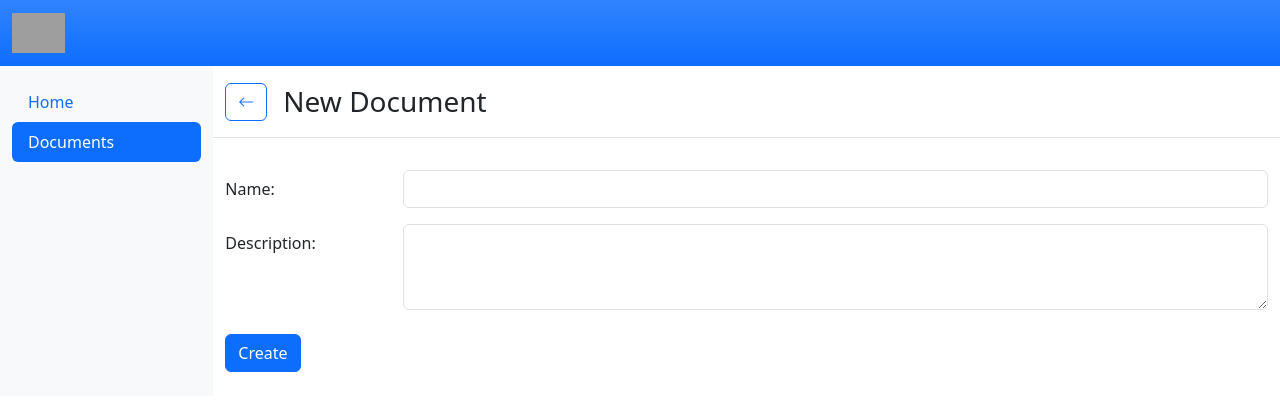
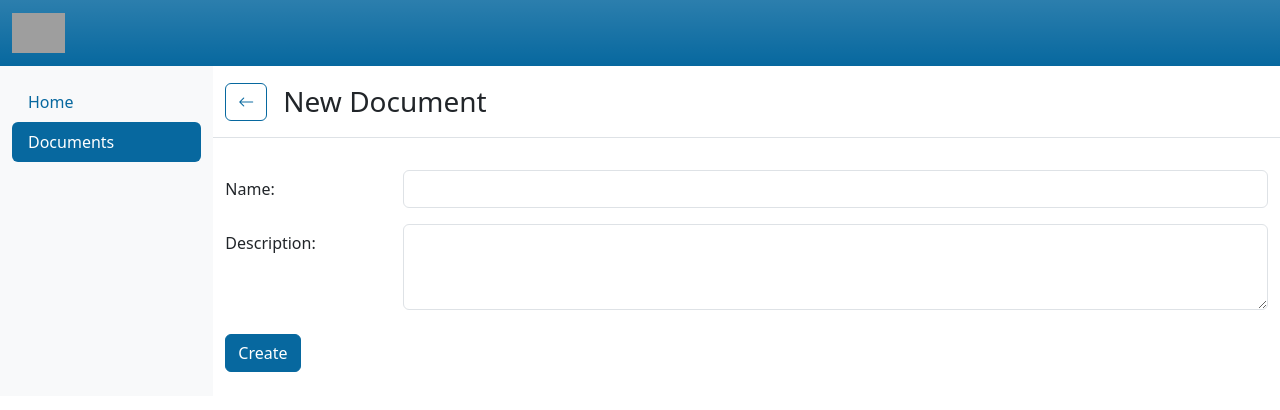
Before and after one commit to hanna-eismant/doky-front, a React app: page /documents/new in a window 1280 px wide. Shown: the top 410 px of the page. Built offline with nearby package versions, Linux system fonts and the light colour scheme; grey boxes are pictures that could not be loaded.

Commit message:
MAIN-T-48 Customise bootstrap styles change primary boostrap color (#8)

```diff
--- a/src/index.scss
+++ b/src/index.scss
@@ -1,3 +1,6 @@
 $bootstrap-icons-font-dir: "~bootstrap-icons/font/fonts";
+
+$primary: #07689f;
+
 @import "~bootstrap-icons/font/bootstrap-icons.scss";
 @import "~bootstrap/scss/bootstrap";
```
